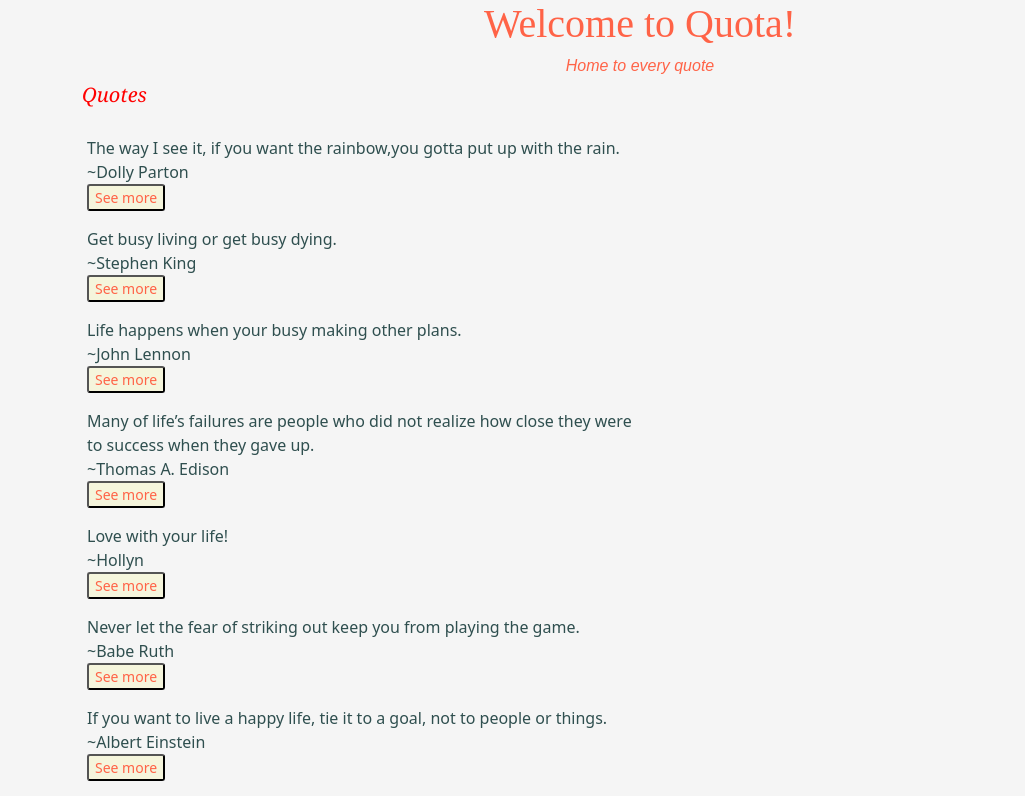
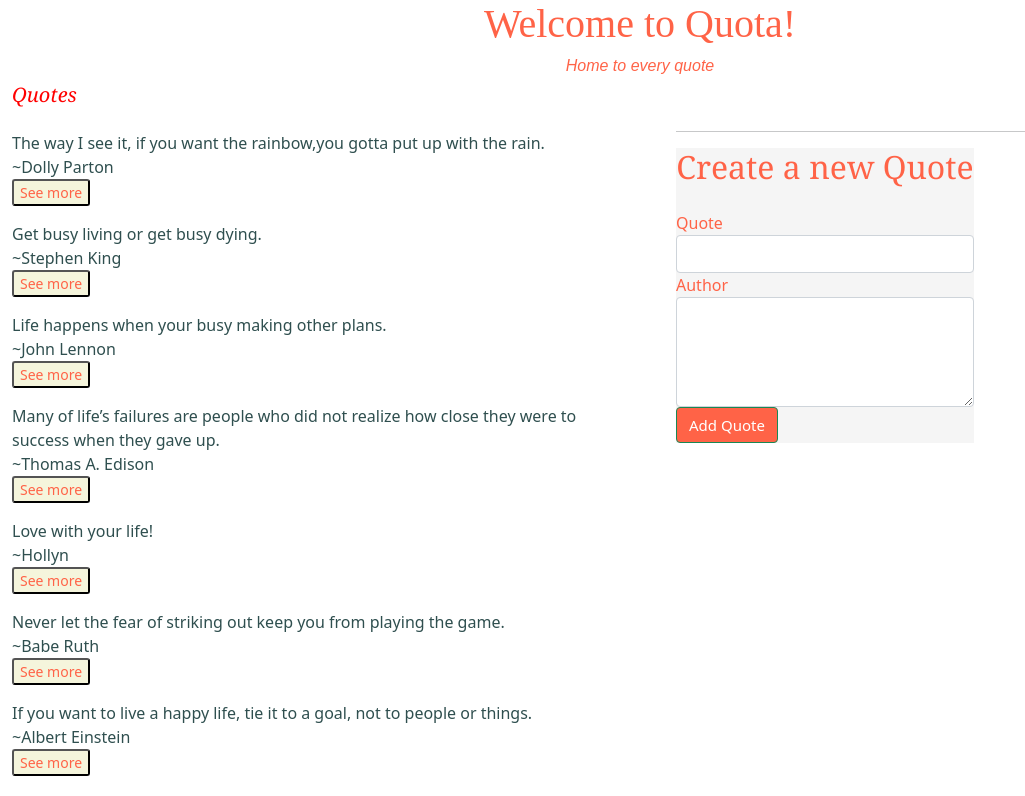
Before and after one commit to wadi-1000/Quotes, an Angular app: page / in a window 1280 px wide. Shown: the top 796 px of the page, without its empty margins (0-1025 px from the left). Built offline with nearby package versions, Linux system fonts and the light colour scheme.

Commit message:
Updated README.md for better user experience

```diff
--- a/src/app/quote/quote.component.html
+++ b/src/app/quote/quote.component.html
@@ -1,5 +1,3 @@
-<body>
-  <div>
     <div class="hero-image">
       <div class="hero-text">
         <h1 style="font-size:40px">Welcome to Quota!</h1>
@@ -7,11 +5,11 @@
 
       </div>
 
-      <div class="container">
+      <div class="container-fluid">
         <h5>Quotes</h5>
-        <div class="container-md">
+        <div class="containe">
           <div class="row">
-            <div class="column">
+            <div class="col-md-6">
               <div *ngFor='let quote of quotes; let i = index'>
                 <p ng-repeat="quote in quotes">
                 <p>{{quote.quote}}
@@ -24,13 +22,12 @@
                     (publishDate)='deleteQuote($event,i)'></app-quote-structure>
                 </p>
               </div>
+              </div>
+              <div class="col-md-4">
+                <app-quote-input-form (addQuote)="addNewQuote($event)"></app-quote-input-form>
+              </div>
             </div>
           </div>
         </div>
       </div>
       <br>
-    </div>
-
-    <div class="col-md-6">
-      <app-quote-input-form (addQuote)="addNewQuote($event)"></app-quote-input-form>
-    </div>
```
Also changed, not shown: 1 other file (tests, documents, lock files or other folders).
